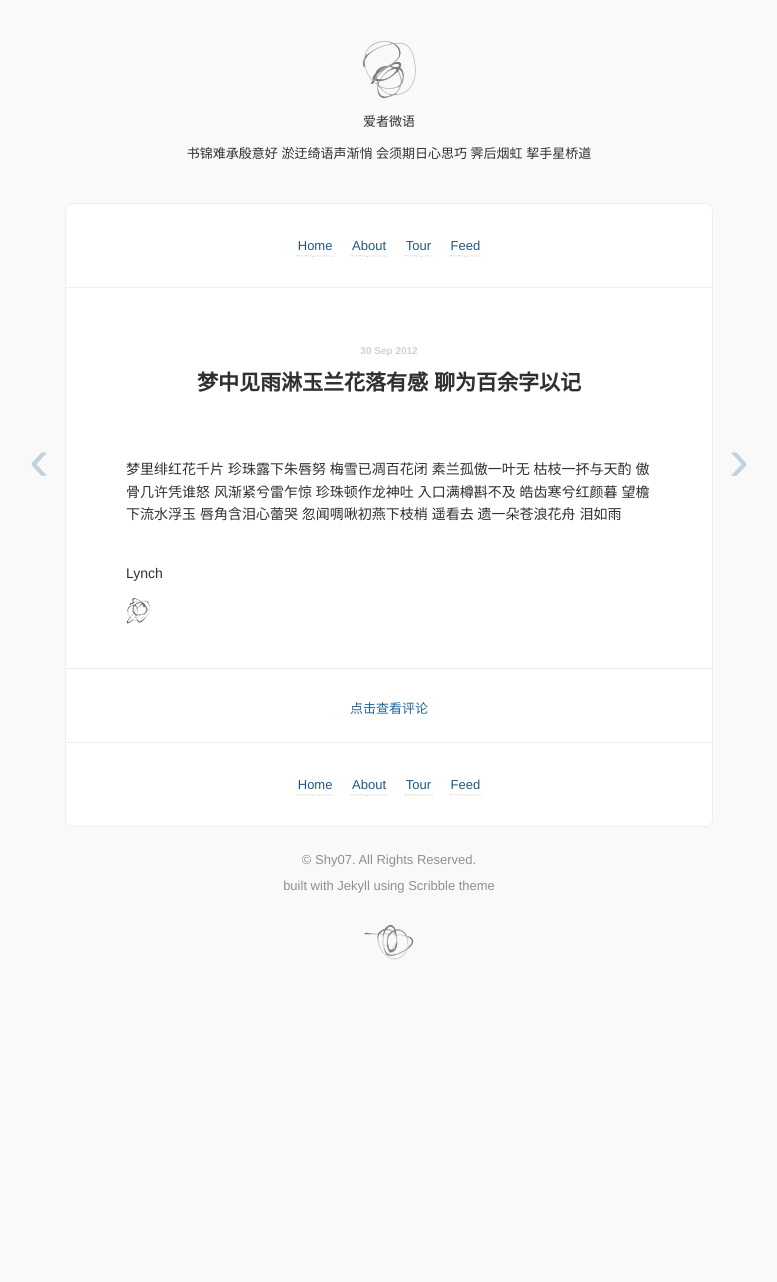
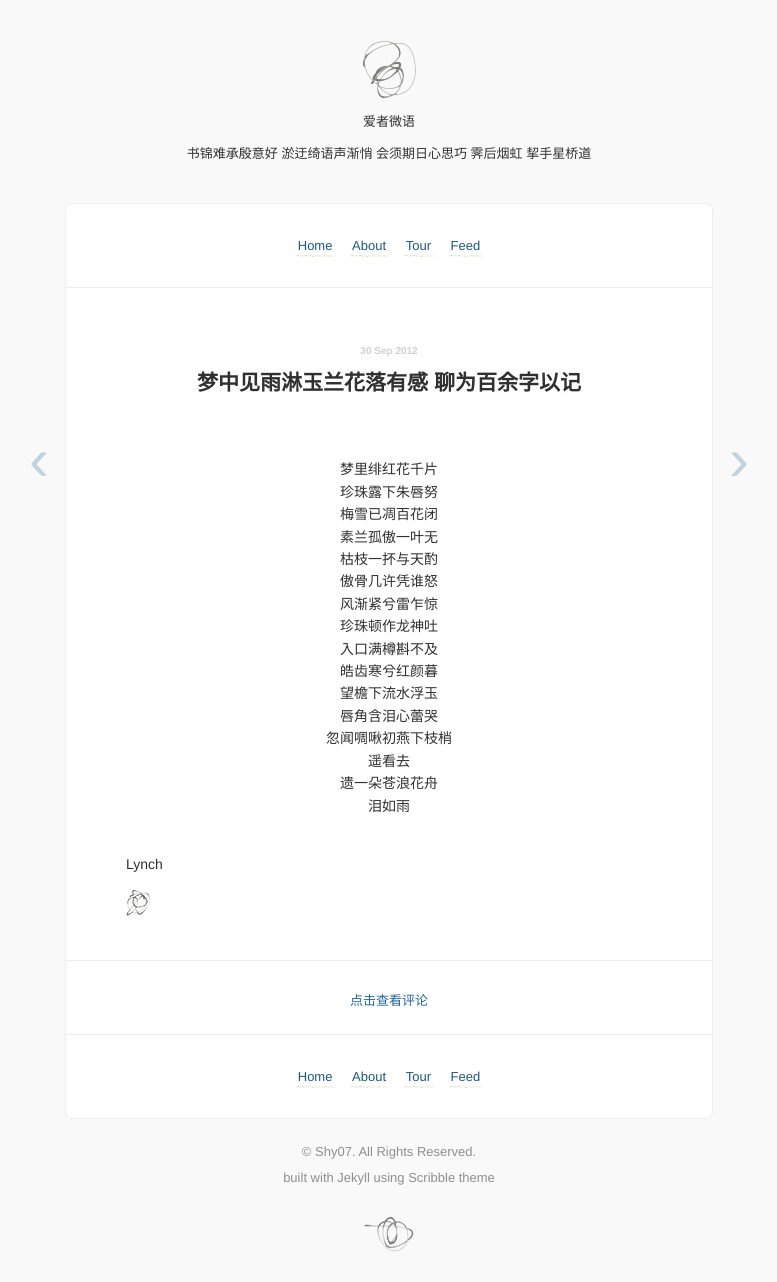
Before and after one commit to Shy07/shy07.github.com, a Jekyll site: the page built from _posts/2012-09-30-magnolia-205.md, in a window 1280 px wide. Shown: the whole page, without its empty margins (251-1028 px from the left). Built offline with Jekyll 4.4.1, drawn with Linux system fonts in a browser that asks for light colours; before the commit the page ends 990 px from its top, so only the background shows below that.

Commit message:
Update 2012-09-30-magnolia-205.md
update post

```diff
--- a/_posts/2012-09-30-magnolia-205.md
+++ b/_posts/2012-09-30-magnolia-205.md
@@ -5,21 +5,21 @@ category: poem
 description: 写于〇八年春，似乎是在高三教室里完成的，之后就告别高中生活了。
 ---
 
-<div class="center-text">
-梦里绯红花千片
-珍珠露下朱唇努
-梅雪已凋百花闭
-素兰孤傲一叶无
-枯枝一抔与天酌
-傲骨几许凭谁怒
-风渐紧兮雷乍惊
-珍珠顿作龙神吐
-入口满樽斟不及
-皓齿寒兮红颜暮
-望檐下流水浮玉
-唇角含泪心蕾哭
-忽闻啁啾初燕下枝梢
-遥看去
-遗一朵苍浪花舟
-泪如雨
-</div>
+<center>
+梦里绯红花千片  <br>
+珍珠露下朱唇努  <br>
+梅雪已凋百花闭  <br>
+素兰孤傲一叶无  <br>
+枯枝一抔与天酌  <br>
+傲骨几许凭谁怒  <br>
+风渐紧兮雷乍惊  <br>
+珍珠顿作龙神吐  <br>
+入口满樽斟不及  <br>
+皓齿寒兮红颜暮  <br>
+望檐下流水浮玉  <br>
+唇角含泪心蕾哭  <br>
+忽闻啁啾初燕下枝梢  <br>
+遥看去  <br>
+遗一朵苍浪花舟  <br>
+泪如雨  <br>
+</center>
```
